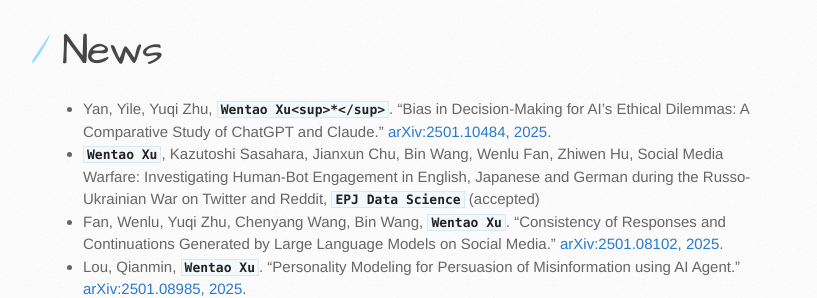
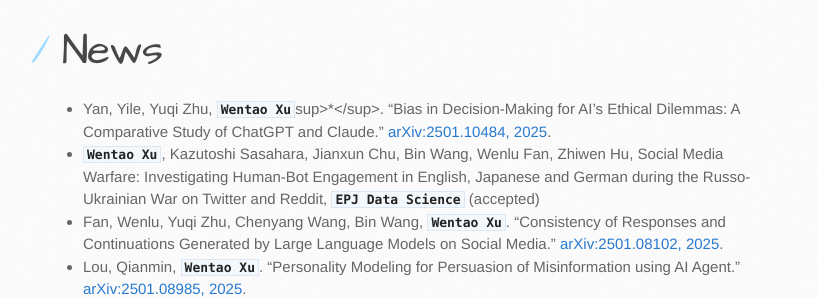
Before and after one commit to myrainbowandsky/myrainbowandsky.github.io, a Jekyll site: the page built from index.md, in a window 1280 px wide and 900 px high, scrolled down 542 px. Shown: the part 160-458 px from the top of the window, without its empty margins (107-924 px from the left). Built offline with Jekyll 4.4.1, drawn with Linux system fonts in a browser that asks for light colours; the repository's description, which GitHub fills in, is left out; part of the change alters nothing that is shown.

```diff
--- a/index.md
+++ b/index.md
@@ -17,7 +17,7 @@ layout: default
 * Email: myrainbowandsky[aT]gmail.com
 
 # News
-* Yan, Yile, Yuqi Zhu, **`Wentao Xu<sup>*</sup>`**. "Bias in Decision-Making for AI's Ethical Dilemmas: A Comparative Study of ChatGPT and Claude." [arXiv:2501.10484, 2025](https://arxiv.org/abs/2501.10484).
+* Yan, Yile, Yuqi Zhu, **`Wentao Xu`**sup>*</sup>. "Bias in Decision-Making for AI's Ethical Dilemmas: A Comparative Study of ChatGPT and Claude." [arXiv:2501.10484, 2025](https://arxiv.org/abs/2501.10484).
 * **`Wentao Xu`**, Kazutoshi Sasahara, Jianxun Chu, Bin Wang, Wenlu Fan, Zhiwen Hu, Social Media Warfare: Investigating Human-Bot Engagement in English, Japanese and German during the Russo-Ukrainian War on Twitter and Reddit, **`EPJ Data Science`** (accepted)
 * Fan, Wenlu, Yuqi Zhu, Chenyang Wang, Bin Wang, **`Wentao Xu`**. "Consistency of Responses and Continuations Generated by Large Language Models on Social Media." [arXiv:2501.08102, 2025](https://arxiv.org/abs/2501.08102).
 * Lou, Qianmin, **`Wentao Xu`**. "Personality Modeling for Persuasion of Misinformation using AI Agent." [arXiv:2501.08985, 2025](https://arxiv.org/abs/2501.08985).
```
